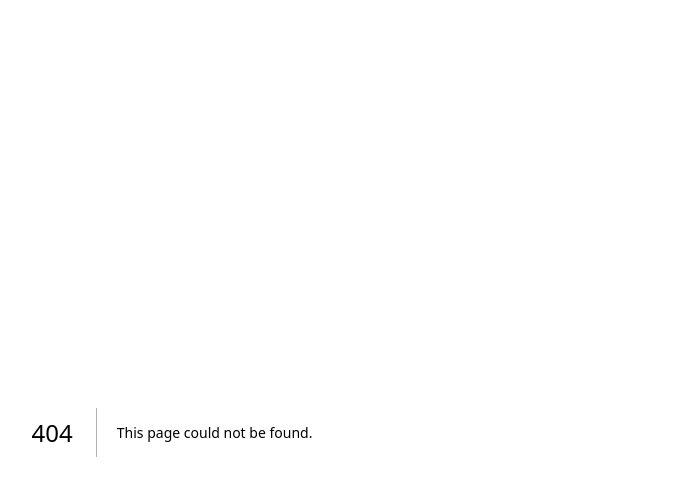
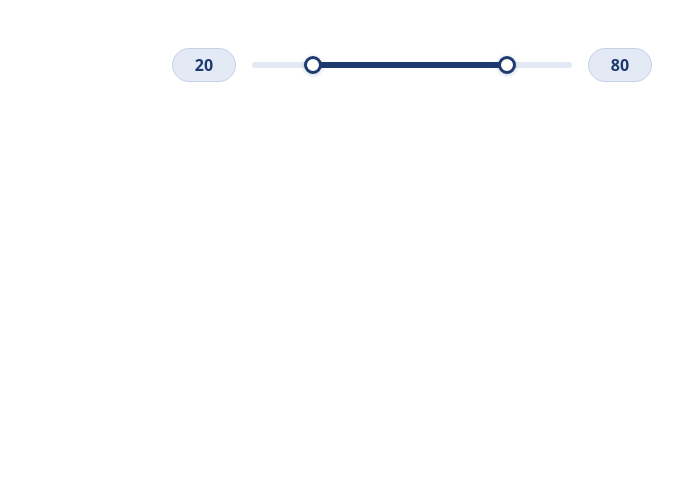
Before and after one commit to ElisaPea/nextjs-range-test, a Next.js app: page /exercise1 in a window 1280 px wide. Before the commit this address had no page. Shown: the top 496 px of the page, without its empty margins (228-911 px from the left). Built offline with nearby package versions, Linux system fonts and the light colour scheme.

Commit message:
project exercise1: set the basic HTML without interactions using Range component

```diff
--- /dev/null
+++ b/app/exercise1/page.tsx
@@ -0,0 +1,22 @@
+import { Range } from "@/components/range";
+
+export default function Exercise1Page() {
+  return (
+    <main
+      style={{
+        display: "flex",
+        flexDirection: "column",
+        gap: "20px",
+        alignItems: "center",
+      }}
+    >
+      <Range
+        mode="continuous"
+        min={1}
+        max={100}
+        label="Precio 1"
+        defaultValue={{ min: 20, max: 80 }}
+      />
+    </main>
+  );
+}
```
